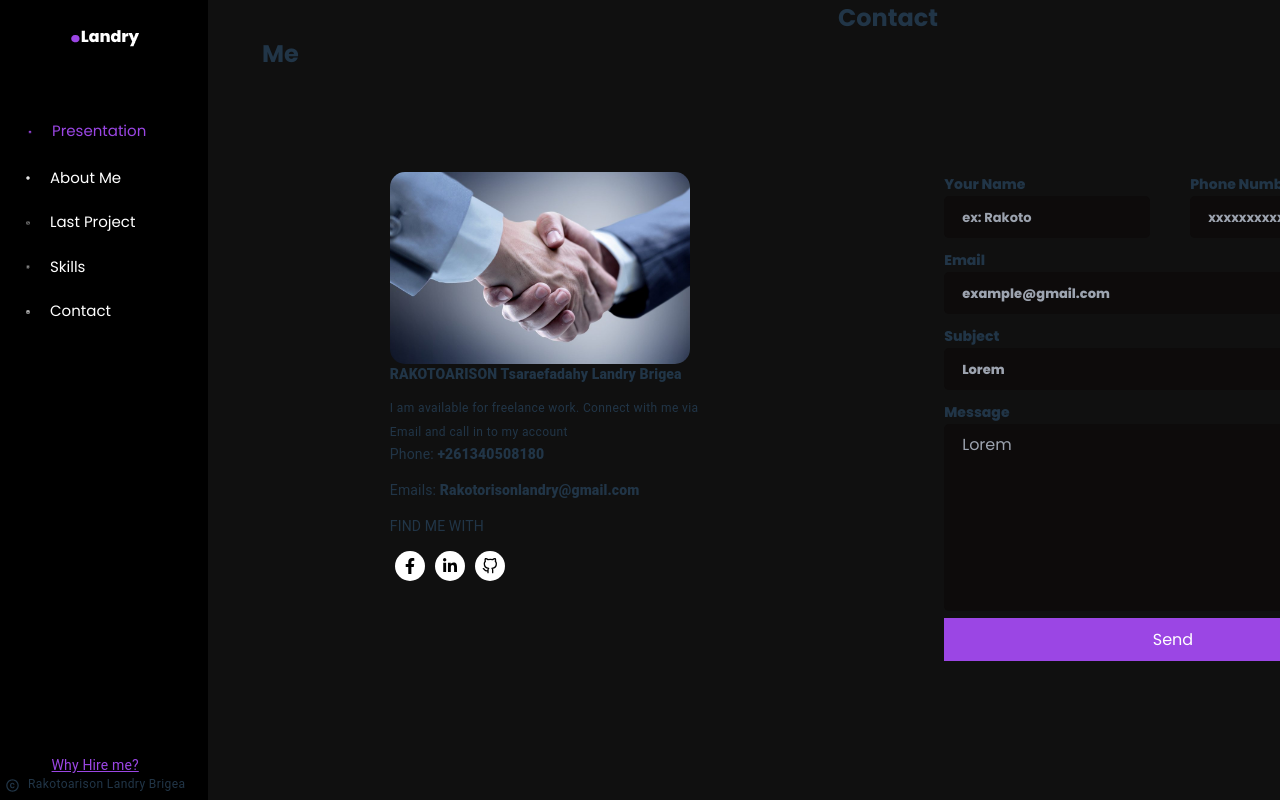
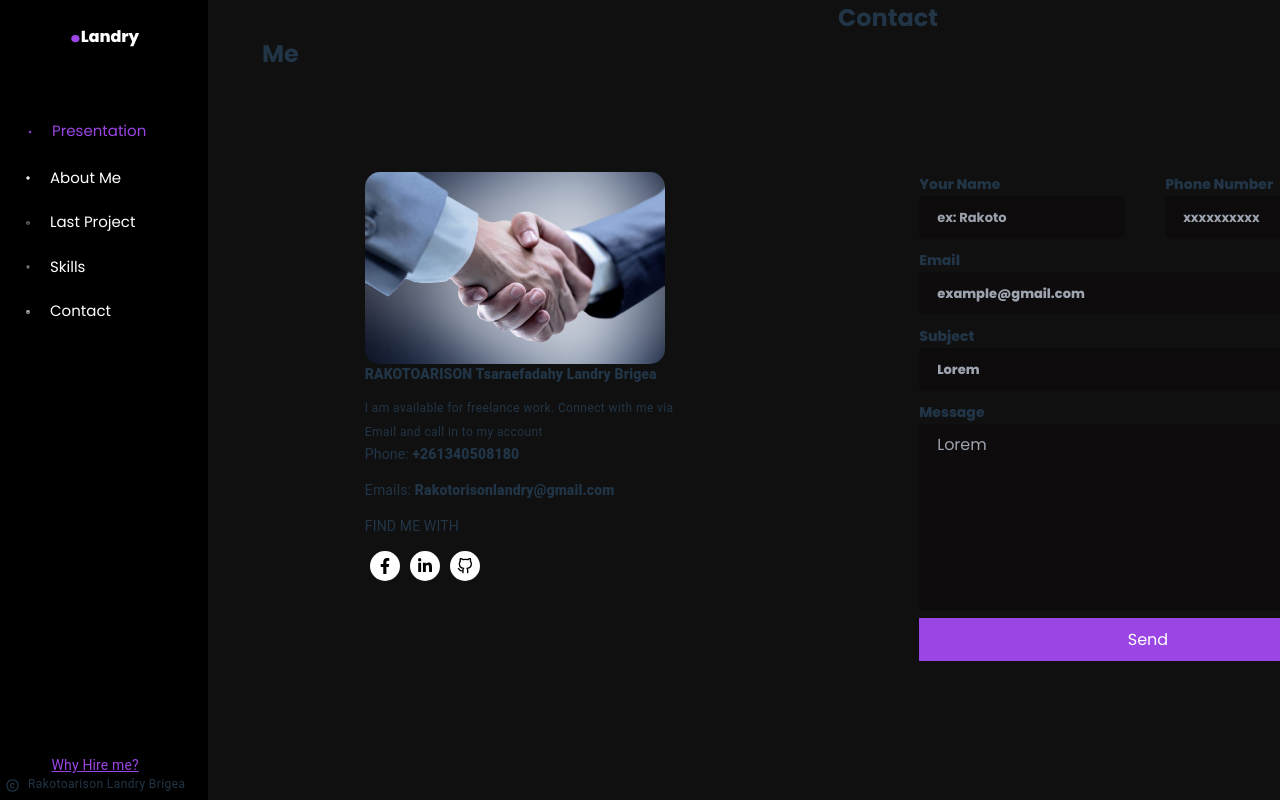
Before and after one commit to rakotoarisonlandry/Portfolio, a React (Vite) app: page /contact in a window 1280 px wide. Shown: the top 800 px of the page. Built offline with nearby package versions, Linux system fonts and the light colour scheme.

Commit message:
update Sty;e

```diff
--- a/src/css/index.scss
+++ b/src/css/index.scss
@@ -239,7 +239,7 @@
 }
 // Form Content
 .Form-Container {
-  margin: auto -150px;
+  margin: auto -100px;
   .send-Form{
     text-align: center;
     background-color: #9b46e4;
```
